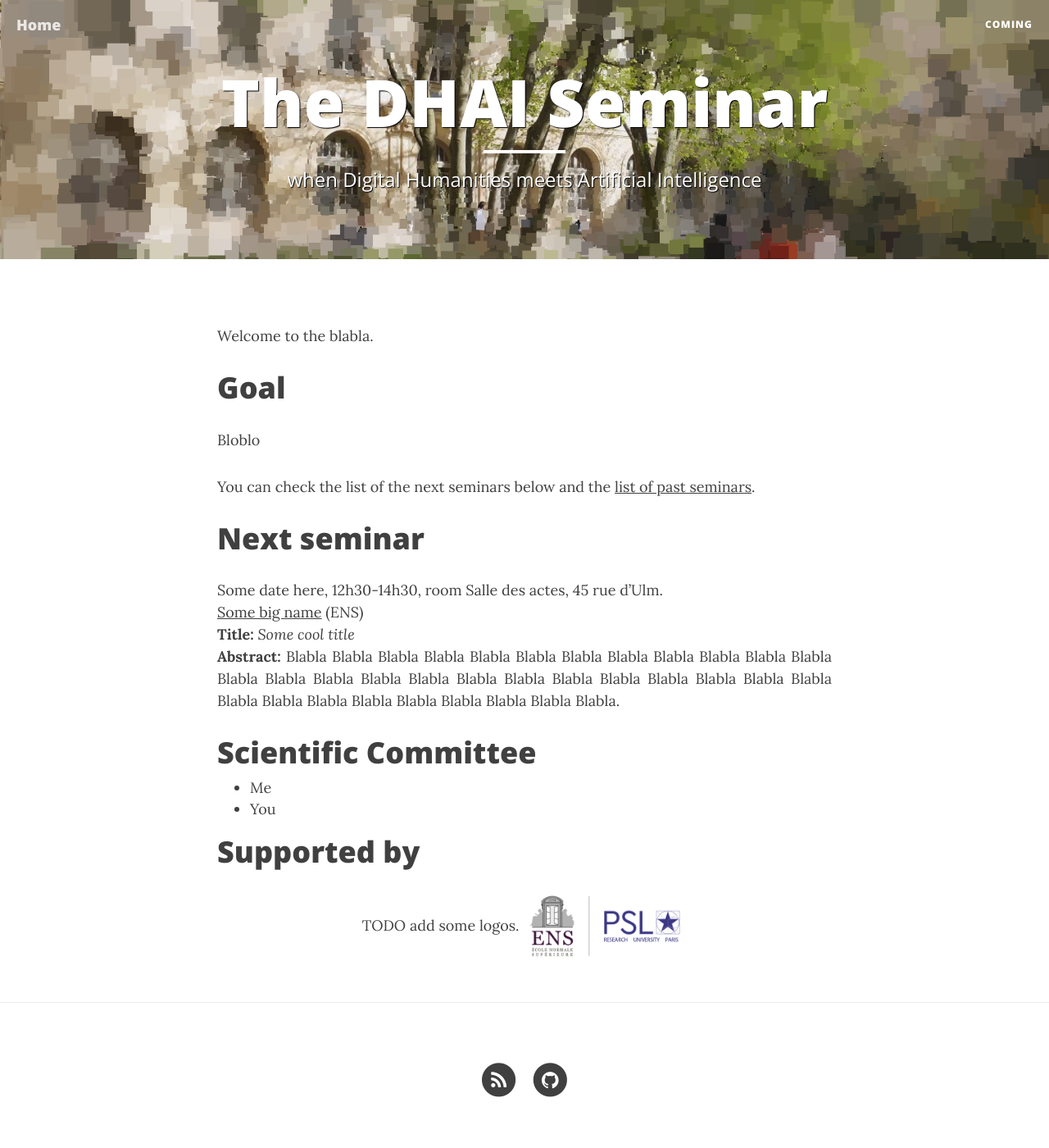
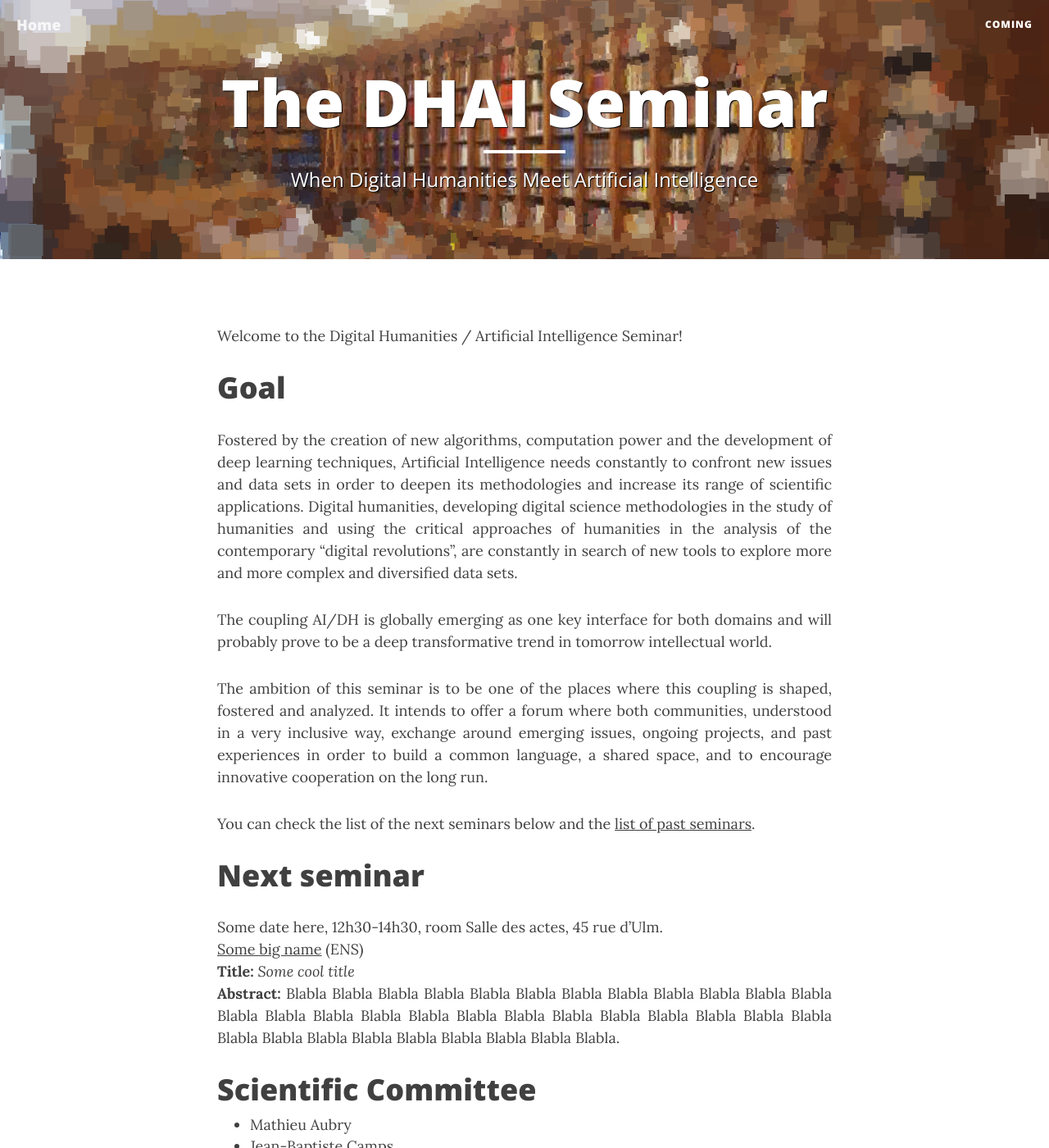
Before and after one commit to dhai-seminar/dhai-seminar.github.io, a Jekyll site: the page built from index.md, in a window 1280 px wide and 1400 px high. Shown: the whole window at 82% size. Built offline with Jekyll 4.4.1, drawn with Linux system fonts in a browser that asks for light colours; nearby versions of some CDN libraries; some of the changed text lies outside the part shown.

Commit message:
2e modif

```diff
--- a/index.md
+++ b/index.md
@@ -1,18 +1,24 @@
 ---
 layout: page
 title: "The DHAI Seminar"
-description: "when Digital Humanities meets Artificial Intelligence"
-header-img: "img/ens1.png"
+description: "When Digital Humanities Meet Artificial Intelligence"
+header-img: "img/ens2.png"
 ---
 
-Welcome to the blabla.
+Welcome to the Digital Humanities / Artificial Intelligence Seminar!
+
 
 
 
 Goal
 ============================
 
-Bloblo
+Fostered by the creation of new algorithms, computation power and the development of deep learning techniques, Artificial Intelligence needs constantly to confront new issues and data sets in order to deepen its methodologies and increase its range of scientific applications.
+Digital humanities, developing digital science methodologies in the study of humanities and using the critical approaches of humanities in the analysis of the contemporary "digital revolutions", are constantly in search of new tools to explore more and more complex and diversified data sets.
+
+The coupling AI/DH is globally emerging as one key interface for both domains and will probably prove to be a deep transformative trend in tomorrow intellectual world.
+
+The ambition of this seminar is to be one of the places where this coupling is shaped, fostered and analyzed. It intends to offer a forum where both communities, understood in a very inclusive way, exchange around emerging issues, ongoing projects, and past experiences in order to build a common language, a shared space, and to encourage innovative cooperation on the long run.
 
 You can check the list of the next seminars below and the [list of past seminars](../past/).
 
@@ -34,8 +40,13 @@ Next seminar
 Scientific Committee
 ============================
 
-- [Me](http://www.google.fr)
-- You
+- [Mathieu Aubry](http://www.google.fr)
+- [Jean-Baptiste Camps](http://www.google.fr)
+- [Matthieu Husson](http://www.google.fr)
+- [Béatrice Joyeux-Prunel](http://www.google.fr)
+- [Gabriel Peyré](http://www.google.fr)
+- [Léa Saint-Raymond](http://www.google.fr)
+- [Galla Topalian](http://www.google.fr)
 
 
 Supported by
```
